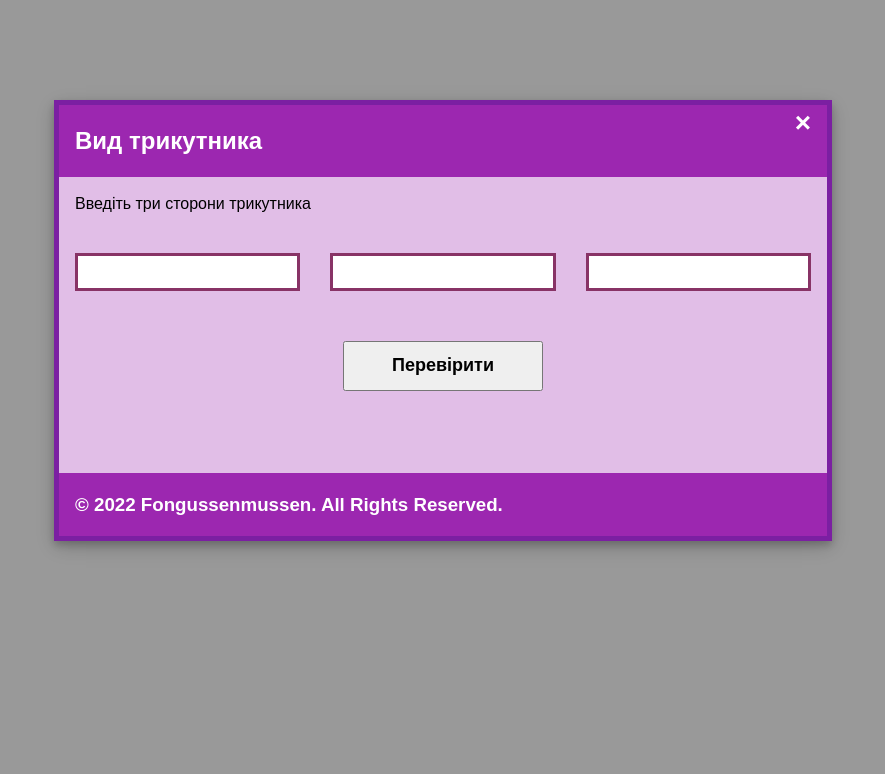
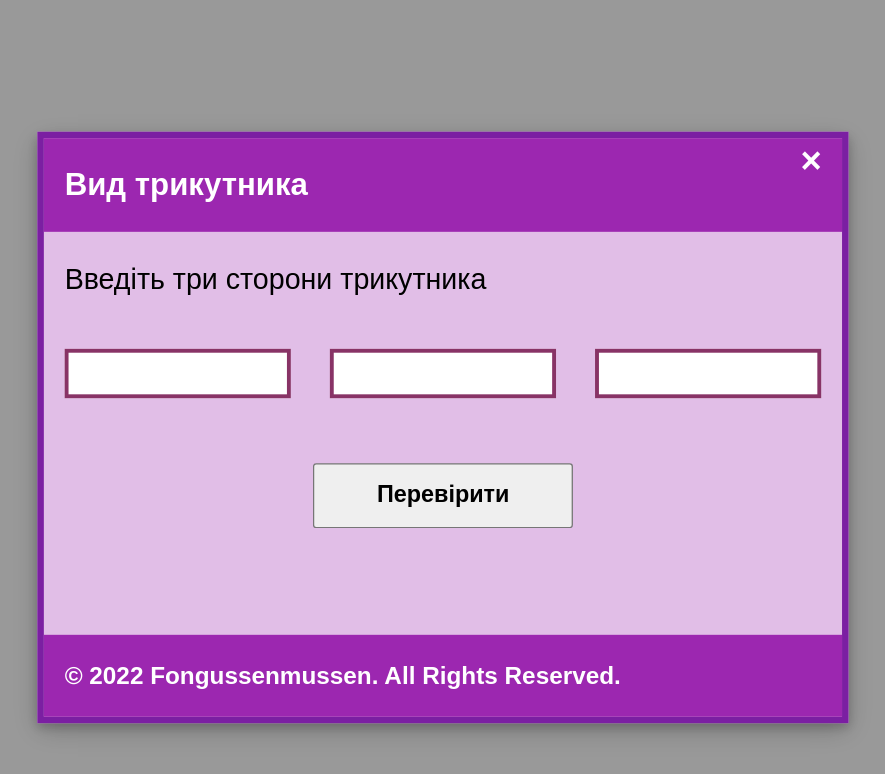
Before and after one commit to Fongussenmussen/triangle, a plain HTML site: page index.html in a window 1536 px wide. Both pictures are taken after a click on the button "Відкрити вікно". Shown: the whole page, without its empty margins (325-1210 px from the left). Drawn offline with nearby package versions, Linux system fonts and the light colour scheme.

Commit message:
some adaptive stuff

```diff
--- a/css/main.css
+++ b/css/main.css
@@ -15,6 +15,7 @@ body {
   border: none;
   cursor: pointer;
   width: 200px;
+
 }
 .butt {
     width: 100%;
@@ -81,9 +82,7 @@ body {
     background-color: #9C27B0;
     color: white;
 }
-
 .modal-body {padding: 2px 16px;}
-
 .triangle-inputs {
     display: flex;
     justify-content: center;
@@ -121,6 +120,14 @@ body {
     color: white;
 }
 
+
+@media screen and (max-width: 1536px) {
+  body {
+    background-size: cover;
+    background-position: center;
+  }
+}
+
 @media screen and (max-width: 900px) {
   .modal-header h2{text-align: center;}
   .triangle-inputs {flex-wrap: wrap;}
@@ -132,6 +139,9 @@ body {
   body {
     background-size: cover;
     background-position: center;
+  }
+  .modal-content {
+    width: 70%;
   }
 }
 
@@ -147,3 +157,19 @@ body {
     width: 80%;
   }
 }
+
+@media screen and (min-width: 1536px) {
+  #myBtn {
+    transform: scale(2);
+  }
+  .modal {
+    padding-top: 200px;
+  }
+  .modal-content {
+    transform: scale(1.3);
+    width: 40%;
+  }
+  .triangle-description {
+    font-size: 22px;
+  }
+}
--- a/index.html
+++ b/index.html
@@ -4,8 +4,9 @@
 <head>
   <meta charset="UTF-8">
 	<meta name="viewport" content="width=device-width, initial-scale=1.0">
-	<link rel="stylesheet" href="css/main.css">
-	<title>Задача на трикутник</title>
+	<link rel="stylesheet" href="./css/main.css">
+	<title>Triangle</title>
+  <link rel="icon" type="image/x-icon" href="./img/favicon/favicon.ico">
 </head>
 
 <body>
@@ -35,7 +36,7 @@
     	</div>
     </div>
     <script src="https://ajax.googleapis.com/ajax/libs/jquery/2.1.1/jquery.min.js"></script>
-    <script src="js/script.js"></script>
+    <script src="./js/script.js"></script>
   </div>
 </body>
 
```
Also changed, not shown: js/script.js (+9 -11 lines), img/favicon/android-chrome-192x192.png (added), img/favicon/android-chrome-512x512.png (added), img/favicon/apple-touch-icon.png (added), img/favicon/favicon-16x16.png (added), img/favicon/favicon-32x32.png (added), img/favicon/favicon.ico (added), img/favicon/site.webmanifest (added).
